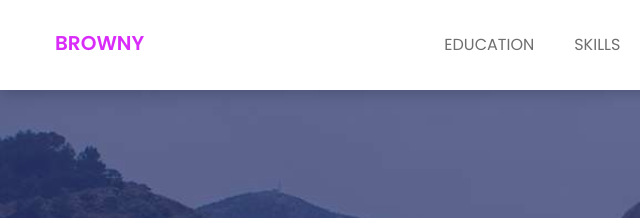
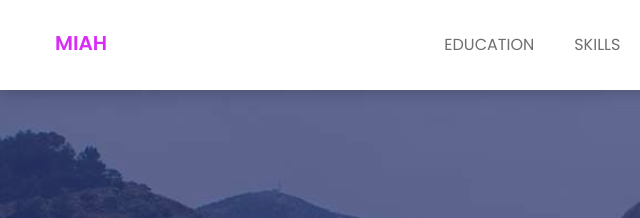
Before and after one commit to Miahkii3/Miah-s-Professional-Website, a plain HTML site: page index.html in a window 1280 px wide. Shown: the top 218 px of the page, 0-640 px from the left. Drawn offline with nearby package versions, Linux system fonts and the light colour scheme.

Commit message:
Update index.html

```diff
--- a/index.html
+++ b/index.html
@@ -70,7 +70,7 @@
 			                <button type="button" class="navbar-toggle" data-toggle="collapse" data-target="#navbar-menu">
 			                    <i class="fa fa-bars"></i>
 			                </button>
-			                <a class="navbar-brand" href="index.html">browny</a>
+			                <a class="navbar-brand" href="index.html">MIAH</a>
 			            </div><!--/.navbar-header-->
 			            <!-- End Header Navigation -->
 
```
